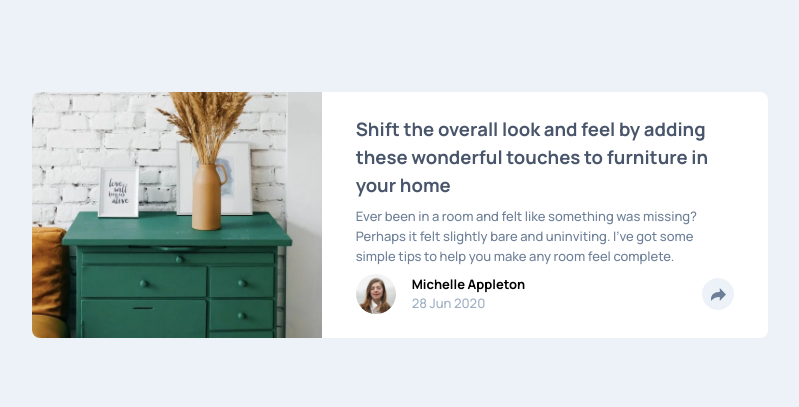
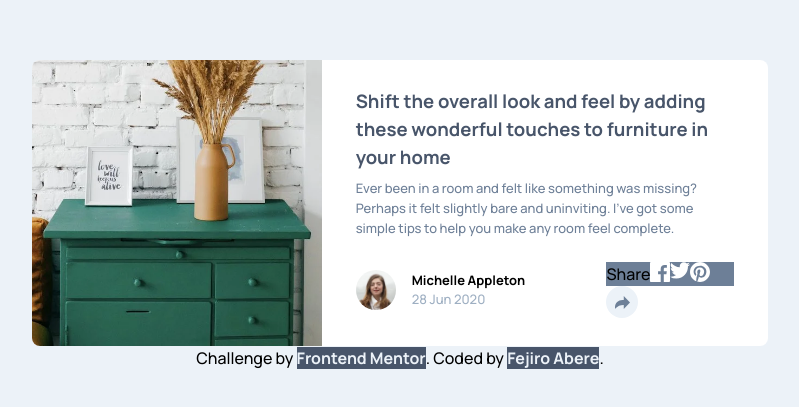
Before and after one commit to Fejiro001/article-preview-component-master, a website: page index.html in a window 1280 px wide. Shown: the part 185-592 px from the top of the page, without its empty margins (240-1039 px from the left). Drawn offline with Linux system fonts and the light colour scheme.

Commit message:
some styling done

```diff
--- a/index.html
+++ b/index.html
@@ -37,14 +37,14 @@
     class="bg-light-grayish-blue flex flex-col items-center justify-center min-h-screen font-primary p-6"
   >
     <main
-      class="space-y-8 md:space-y-0 rounded-lg bg-white mx-auto container overflow-clip md:flex md:max-w-[46rem]"
+      class="space-y-8 sm:space-y-0 rounded-lg bg-white mx-auto container overflow-clip sm:flex sm:max-w-[46rem]"
     >
       <div
         role="img"
-        class="h-[200px] md:w-[48rem] md:h-auto bg-no-repeat bg-center bg-cover [background-image:url('../assets/images/drawers.webp')]"
+        class="h-[200px] sm:w-[48rem] sm:h-auto bg-no-repeat bg-center bg-cover [background-image:url('../assets/images/drawers.webp')]"
       ></div>
 
-      <section class="px-[2.1rem] gap-14 md:gap-2 flex flex-col pb-6 md:pt-6">
+      <section class="px-[2.1rem] gap-14 sm:gap-6 flex flex-col pb-6 sm:py-7">
         <div class="space-y-2">
           <h1 class="text-dark-grayish-blue font-bold text-base text-pretty">
             Shift the overall look and feel by adding these wonderful touches to
@@ -67,20 +67,31 @@
             />
           </div>
 
-          <p class="text-[0.813rem]">
+          <p class="text-paragraph">
             <span class="block font-bold">Michelle Appleton</span>
             <span class="font-medium text-grayish-blue">28 Jun 2020</span>
           </p>
 
-          <div class="ms-auto">
-            <!-- <div role="tooltip" aria-hidden="true">
+          <div class="ms-auto relative">
+
+            <div
+              class="w-32 right-0 flex bg-desaturated-blue"
+              role="tooltip"
+              aria-hidden="true"
+            >
               <span id="socialModalTitle">Share</span>
               <ul class="flex" id="socialLinks">
-                <li><img src="./assets/images/icon-facebook.svg" alt="" /></li>
-                <li><img src="./assets/images/icon-twitter.svg" alt="" /></li>
-                <li><img src="./assets/images/icon-pinterest.svg" alt="" /></li>
+                <li class="size-5">
+                  <img src="./assets/images/icon-facebook.svg" alt="" />
+                </li>
+                <li class="size-5">
+                  <img src="./assets/images/icon-twitter.svg" alt="" />
+                </li>
+                <li class="size-5">
+                  <img src="./assets/images/icon-pinterest.svg" alt="" />
+                </li>
               </ul>
-            </div> -->
+            </div>
 
             <button
               class="flex justify-center items-center bg-light-grayish-blue p-2 h-8 w-8 rounded-full"
@@ -98,11 +109,20 @@
       </section>
     </main>
 
-    <!-- <footer class="attribution">
+    <footer class="attribution">
       Challenge by
-      <a href="https://www.frontendmentor.io?ref=challenge" target="_blank"
+      <a
+        class="font-bold bg-dark-grayish-blue text-light-grayish-blue"
+        href="https://www.frontendmentor.io?ref=challenge"
+        target="_blank"
         >Frontend Mentor</a
-      >. Coded by <a href="#">Your Name Here</a>.
-    </footer> -->
+      >. Coded by
+      <a
+        class="font-bold bg-dark-grayish-blue text-light-grayish-blue"
+        target="_blank"
+        href="https://www.frontendmentor.io/profile/Fejiro001"
+        >Fejiro Abere</a
+      >.
+    </footer>
   </body>
 </html>
```
Also changed, not shown: css/output.css.
